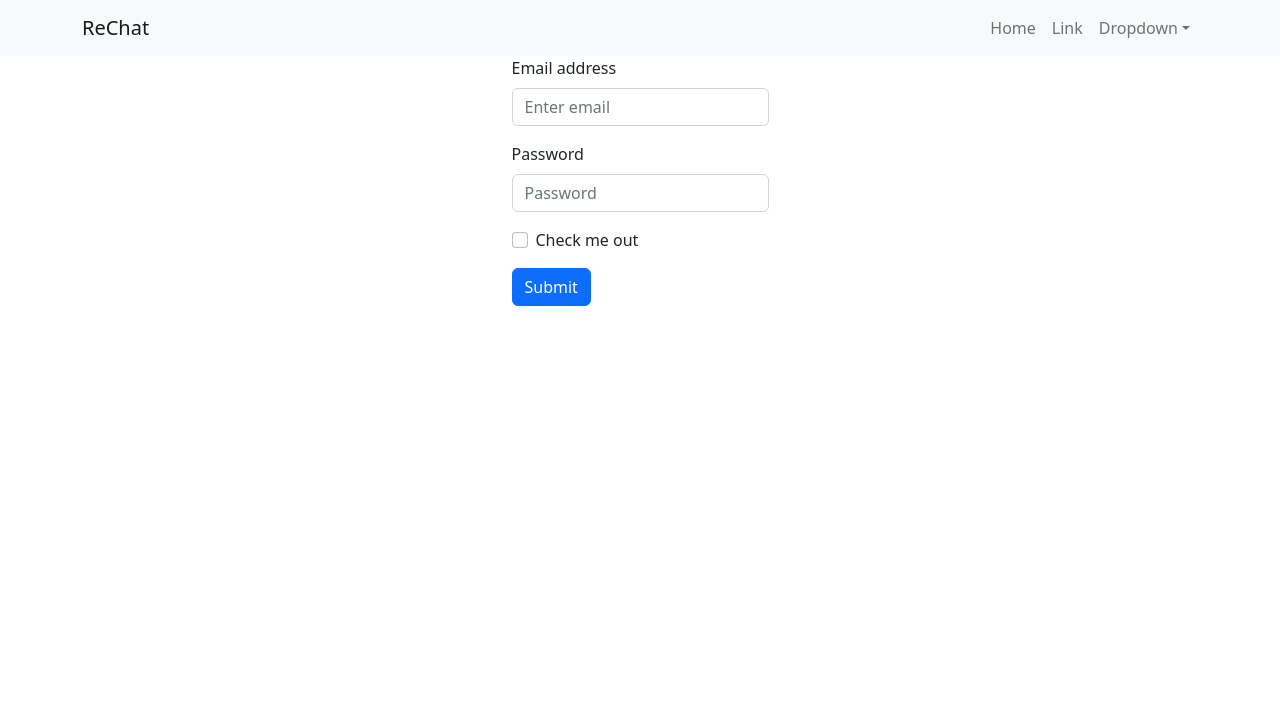
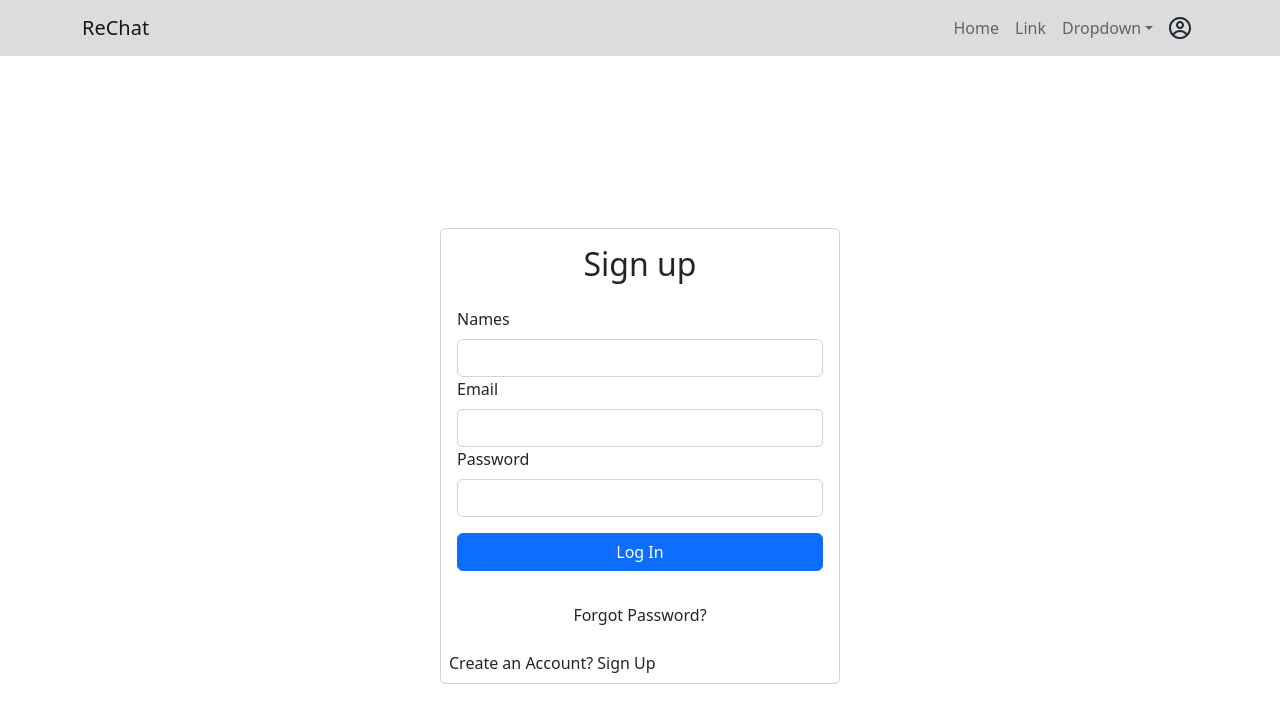
Before and after one commit to oluwarotimi1/react-chat-app, a React (Vite) app: page / in a window 1280 px wide. Shown: the top 722 px of the page. Built offline with nearby package versions, Linux system fonts and the light colour scheme.

Commit message:
Login and Sign Up page

```diff
--- a/package.json
+++ b/package.json
@@ -13,7 +13,9 @@
     "react": "^18.2.0",
     "react-bootstrap": "^2.7.0",
     "react-dom": "^18.2.0",
-    "react-router": "^6.5.0"
+    "react-icons": "^4.7.1",
+    "react-router": "^6.5.0",
+    "react-router-dom": "^6.5.0"
   },
   "devDependencies": {
     "@types/react": "^18.0.26",
--- a/src/App.jsx
+++ b/src/App.jsx
@@ -1,15 +1,16 @@
-import { useState } from 'react'
-import reactLogo from './assets/react.svg'
+import React from 'react'
 import './App.css'
 import LoginPage from './pages/LoginPage'
-import NavbarPage from './pages/Navbar'
+import DashboardLayout from './pages/Navbar'
+import SignUpPage from './pages/Signup'
 
 function App() {
 
   return (
     <div className="App">
-      <NavbarPage />
-      <LoginPage />
+      <DashboardLayout />
+      <SignUpPage />
+      {/* <LoginPage /> */}
     </div>
   )
 }
--- a/src/pages/LoginPage.jsx
+++ b/src/pages/LoginPage.jsx
@@ -1,32 +1,39 @@
 import React from 'react'
 import '../stylesheet/loginpage.css'
-import Button from 'react-bootstrap/Button';
-import Form from 'react-bootstrap/Form';
+import {Form, Button, Card, Alert} from 'react-bootstrap'
+import { Link, useNavigate } from 'react-router-dom'
 
 const LoginPage = () => {
   return (
-    <div className='container'>
-        <div className='login-container'>
+    <div className='d-flex justify-content-center align-items-center'
+    style={{minHeight:'100vh'}}>
+    <div className='w-100'
+            style={{maxWidth:'400px'}}>
+        <Card >
+            <Card.Body>
+                <h2 className='text-center mb-4'>Logs In</h2>
                 <Form>
-            <Form.Group className="mb-3" >
-                <Form.Label>Email address</Form.Label>
-                <Form.Control type="email" placeholder="Enter email" />
+                    <Form.Group id="email">
+                        <Form.Label>Email</Form.Label>
+                        <Form.Control  type="email"/>
                     </Form.Group>
-
-            <Form.Group className="mb-3">
+                    <Form.Group id="password">
                         <Form.Label>Password</Form.Label>
-                <Form.Control type="password" placeholder="Password" />
+                        <Form.Control  type="password" />
                     </Form.Group>
-            <Form.Group className="mb-3">
-                <Form.Check type="checkbox" label="Check me out" />
-            </Form.Group>
-            <Button variant="primary" type="submit">
-                Submit
-            </Button>
+                     <Button className="w-100 mb-3 mt-3" >Log In</Button>
                 </Form>
+                <div className='w-100 text-center mt-3'>
+                    <a to="/forgot-password">Forgot Password?</a>
+                </div>
+            </Card.Body>
+            <div className='m-2'>
+                <div>Create an Account? <a to="/signup">Sign Up</a></div>
+            </div>
+        </Card>
+    </div>
     </div>
 
-    </div>
   )
 }
 
--- a/src/pages/Navbar.jsx
+++ b/src/pages/Navbar.jsx
@@ -1,17 +1,20 @@
 import React from 'react'
-import Container from 'react-bootstrap/Container';
-import Nav from 'react-bootstrap/Nav';
-import Navbar from 'react-bootstrap/Navbar';
-import NavDropdown from 'react-bootstrap/NavDropdown';
+import { Container, Nav, Navbar, NavDropdown,} from 'react-bootstrap'
+import '../stylesheet/navbar.css'
+import {CgProfile} from 'react-icons/cg'
 
-const NavbarPage = () => {
+
+const DashboardLayout = () => {
+
   return (
-    <Navbar bg="light" expand="lg">
+    <>
+        <Navbar expand="sm" className='custom-navbar'>
             <Container>
-        <Navbar.Brand href="#home">ReChat</Navbar.Brand>
-        <Navbar.Toggle aria-controls="navbarDropdown" />
+                <Navbar.Brand href="/">ReChat</Navbar.Brand>
+                <Navbar.Toggle aria-controls="basic-navbar-nav" />
+
                 <Navbar.Collapse id="basic-navbar-nav">
-          <Nav className="ms-auto">
+                    <Nav className="ms-auto nav-nav-link-body">
                     <Nav.Link href="#home">Home</Nav.Link>
                     <Nav.Link href="#link">Link</Nav.Link>
                     <NavDropdown title="Dropdown" id="basic-nav-dropdown">
@@ -26,10 +29,15 @@ const NavbarPage = () => {
                     </NavDropdown.Item>
                     </NavDropdown>
                     </Nav>
+                    <CgProfile style={{margin:'0.4rem', fontSize:'1.5rem'}} className=""/>
                 </Navbar.Collapse>
+
             </Container>
+
         </Navbar>
+    </>
+
   )
 }
 
-export default NavbarPage;
+export default DashboardLayout
--- a/src/pages/SignUp.jsx
+++ b/src/pages/SignUp.jsx
@@ -1,10 +1,41 @@
 import React from 'react'
 import '../stylesheet/signup.css'
+import {Form, Button, Card, Alert} from 'react-bootstrap'
 
-const SignUp = () => {
+const SignUpPage = () => {
   return (
-    <div>SignUp</div>
+    <div className='d-flex justify-content-center align-items-center'
+    style={{minHeight:'100vh'}}>
+    <div className='w-100'
+            style={{maxWidth:'400px'}}>
+        <Card >
+            <Card.Body>
+                <h2 className='text-center mb-4'>Sign up</h2>
+                <Form>
+                    <Form.Group id="email">
+                        <Form.Label>Names</Form.Label>
+                        <Form.Control  type="name"/>
+                        <Form.Label>Email</Form.Label>
+                        <Form.Control  type="email"/>
+                    </Form.Group>
+                    <Form.Group id="password">
+                        <Form.Label>Password</Form.Label>
+                        <Form.Control  type="password" />
+                    </Form.Group>
+                     <Button className="w-100 mb-3 mt-3" >Log In</Button>
+                </Form>
+                <div className='w-100 text-center mt-3'>
+                    <a to="/forgot-password">Forgot Password?</a>
+                </div>
+            </Card.Body>
+            <div className='m-2'>
+                <div>Create an Account? <a to="/signup">Sign Up</a></div>
+            </div>
+        </Card>
+    </div>
+    </div>
+
   )
 }
 
-export default SignUp
+export default SignUpPage;
--- a/src/stylesheet/loginpage.css
+++ b/src/stylesheet/loginpage.css
@@ -1,6 +1,3 @@
-.container{
-    display: flex;
-    justify-content: center;
-    align-items: center;
-    /* margin: 0 auto; */
+#container{
+    max-width: 300px;
   }
--- /dev/null
+++ b/src/stylesheet/navbar.css
@@ -0,0 +1,4 @@
+.custom-navbar{
+    background-color: #dadcde;
+    margin: 0;
+}
```
Also changed, not shown: 1 other file (tests, documents, lock files or other folders). Lines whose indentation alone changed are shown as unchanged.
